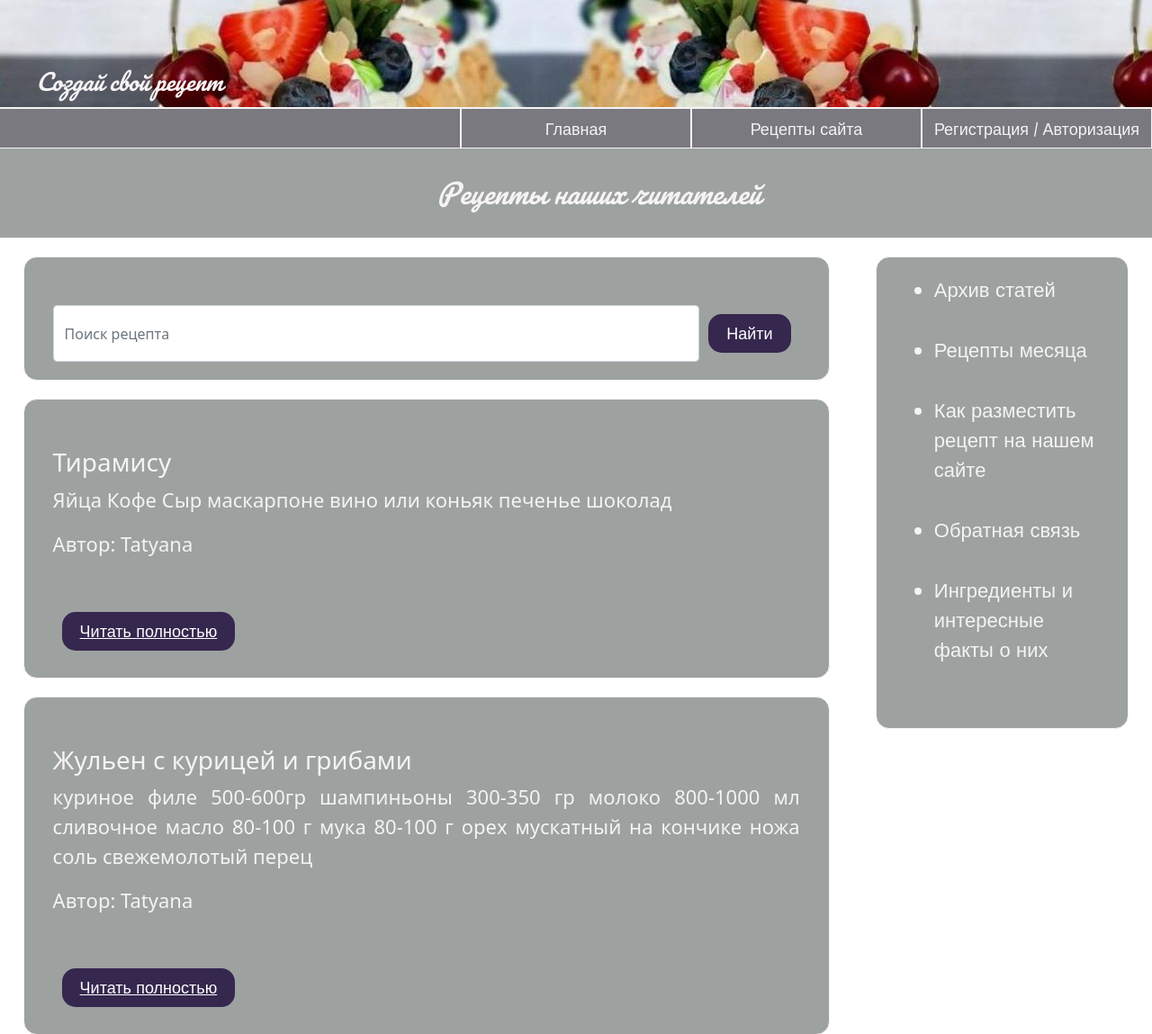
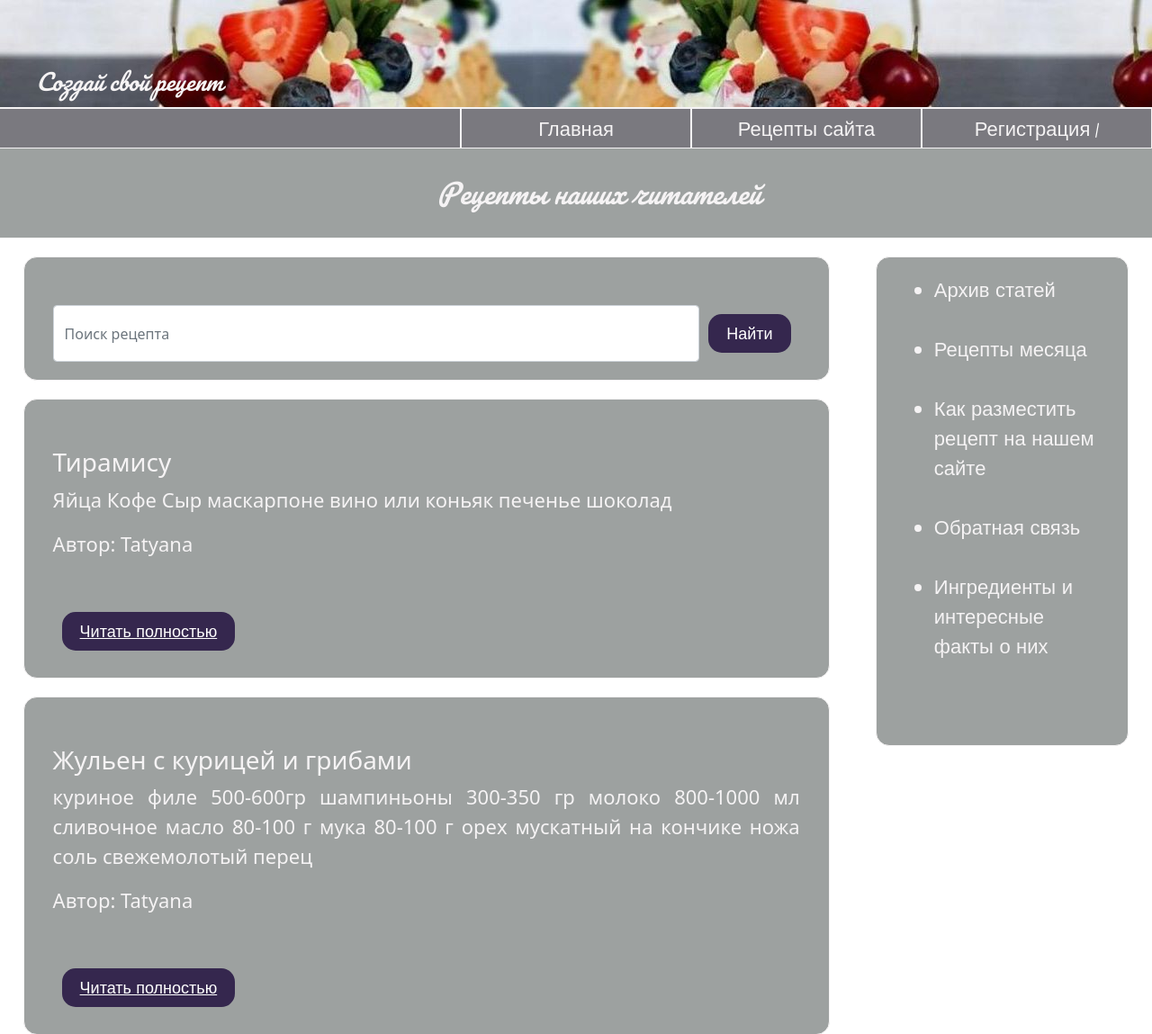
Before and after one commit to YarkovichTatyana/Website_of_recipes, a Django app: page /db_recipes/ in a window 1280 px wide. Shown: the top 1149 px of that part at 90% size. Run offline with Django 4.2, Linux system fonts and the light colour scheme; data comes from the database, SQL or seed files in the repository; the page is wider than the window, and the part outside it is not shown.

Commit message:
editing css template

```diff
--- a/recipe/main/static/main/css/main.css
+++ b/recipe/main/static/main/css/main.css
@@ -64,15 +64,16 @@
   border: 1px solid #f5f3f4;
   opacity: 100%;
   background:#9da1a0;
-  color:  #f5f3f4;
   margin-left: 2%;
   border-radius: 15px;
-  font-size: 22px;
+
 
 }
 
 #main{
  width:70%;
+ color:  #f5f3f4;
+ font-size: 22px;
  text-align:justify;
  float: left;
  padding: 20px 2.5%;
@@ -80,6 +81,7 @@
 
 .aside{
  width: 22%;
+ height: 550px
  text-align: left;
  padding-left: 10px;
  float: right;
@@ -91,6 +93,7 @@
 #left-aside{
  width:30%;
  float: left;
+
 }
 
 #center{
@@ -128,20 +131,25 @@
  font-size: 16px
 }
 
-.aside-link {
+.aside-link , .head-link{
   text-decoration: none;
   color: #f5f3f4;
+  font-size: 22px;
   font-family: 'Poppins', sans-serif;
 }
+.aside-link :hover{
+  text-decoration: underline;
+  text-decoration-color: #f5f3f4;
+  color: #f5f3f4;
 
-.aside-link:hover{
+}
+.head-link:hover{
   text-decoration: underline;
   text-decoration-color: #f5f3f4;
   color: #f5f3f4;
   font-size:23px;
-  font-weight:bold;
-  transform: scale (1.5);
-  transition:transform .8s ease;
+  transform: scale (0.3);
+  transition:transform .3s ease;
 }
 
 .create{
--- a/recipe/main/templates/main/layout.html
+++ b/recipe/main/templates/main/layout.html
@@ -14,12 +14,12 @@
   <div id="topic"><i> Создай свой рецепт</i></div>
 
   {% if request.user.is_authenticated%}
-  <div class="class-text" ><a href="{% url 'edit_page' %}" title="Добавление и редактирование своих рецептов" class="aside-link">Личный кабинет</a>| <a href="{% url 'logout' %}" title="Выйти" class="aside-link">Выход</a></div>
+  <div class="class-text" ><a href="{% url 'edit_page' %}" title="Добавление и редактирование своих рецептов" class="head-link">Личный кабинет</a>| <a href="{% url 'logout' %}" title="Выйти" class="aside-link">Выход</a></div>
   {% else %}
-  <div class="class-text"><a href="{% url 'register' %}" title="Регистрироваться" class="aside-link">Регистрация</a> | <a href="{% url 'login' %}" title="Для зарегистрированных пользователей" class="aside-link">Авторизация</a></div>
+  <div class="class-text"><a href="{% url 'register' %}" title="Регистрироваться" class="head-link">Регистрация</a> | <a href="{% url 'login' %}" title="Для зарегистрированных пользователей" class="aside-link">Авторизация</a></div>
   {% endif %}
-  <div class="class-text"><a href="{% url 'all_recipes' %}" title="Посмотреть рецепты" class="aside-link">Рецепты сайта</a></div>
-  <div class="class-text"><a href="{% url 'index' %}" title="Перейти на главную страницу" class="aside-link">Главная</a></div>
+  <div class="class-text"><a href="{% url 'all_recipes' %}" title="Посмотреть рецепты" class="head-link">Рецепты сайта</a></div>
+  <div class="class-text"><a href="{% url 'index' %}" title="Перейти на главную страницу" class="head-link">Главная</a></div>
   <div class="class-text" id="header">
   </div>
 
@@ -37,11 +37,12 @@
      <br>
      <a href="{% url 'ingredient' %}" title="Посмотреть базу ингридиентов" class="aside-link"><li> Ингредиенты и интересные факты о них</li></a>
      <br>
+     <br>
+
      {% if request.user.is_authenticated%}
      {% endif %}
    </ul>
   </div>
-
   {% block content%}
   {% endblock %}
 
```
Also changed, not shown: recipe/db.sqlite3.
